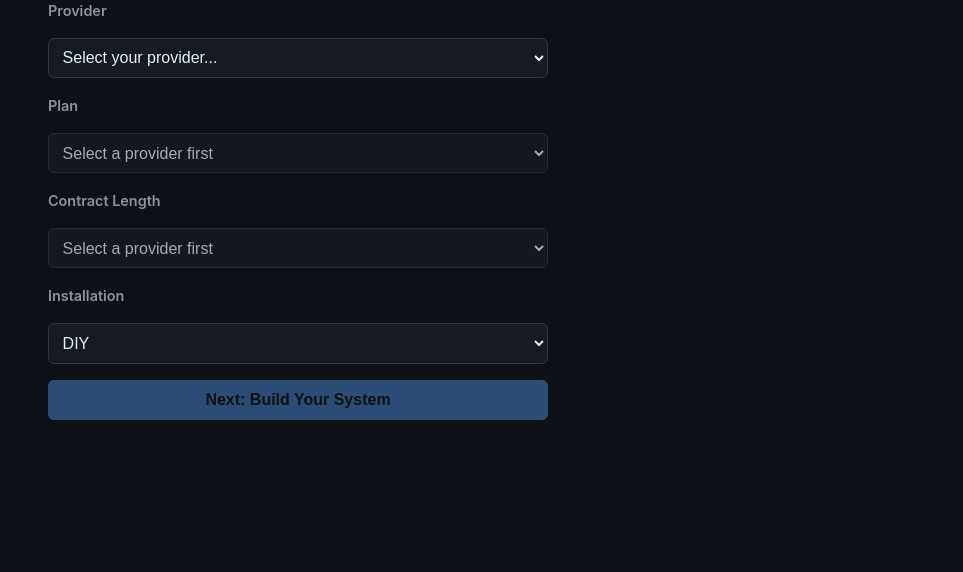
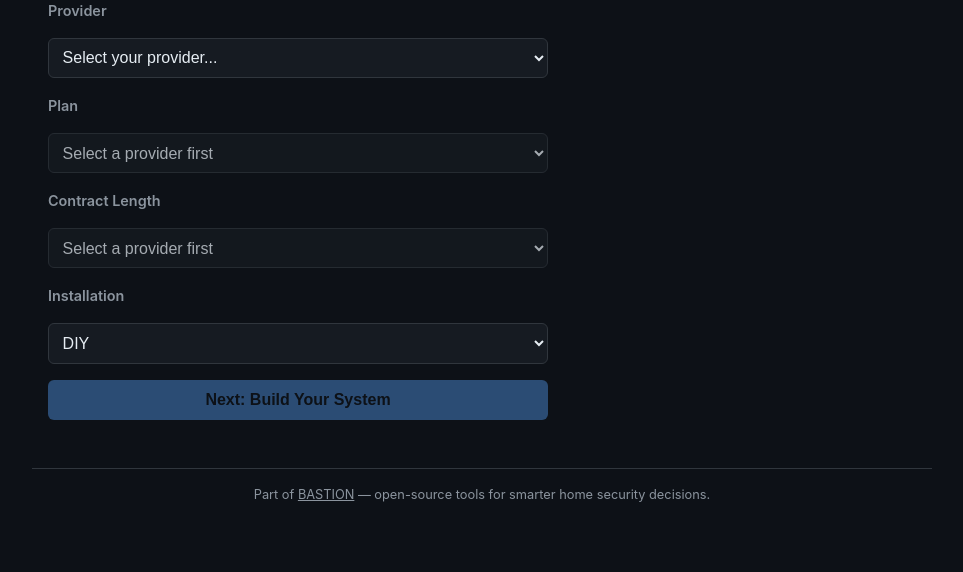
Before and after one commit to Pachacutie/bastion-cost-engine, a Flask app: page / in a window 1280 px wide. Shown: the part 162-734 px from the top of the page, without its empty margins (158-1121 px from the left). Run offline with Flask 3, Linux system fonts and the light colour scheme.

Commit message:
feat: subtle footer linking back to BASTION portfolio

```diff
--- a/static/style.css
+++ b/static/style.css
@@ -201,6 +201,14 @@ main li { margin-bottom: 0.3rem; }
 main p { margin-bottom: 1rem; }
 main a { color: var(--accent); }
 
+footer {
+    max-width: 900px; margin: 3rem auto 1.5rem; padding: 1rem 1rem 0;
+    border-top: 1px solid var(--border);
+    text-align: center; font-size: 0.8rem; color: var(--text-muted);
+}
+
+footer a { color: var(--text-muted); text-decoration: underline; }
+
 @media (max-width: 700px) {
     .device-row { grid-template-columns: 1fr 1fr; gap: 0.3rem; }
     .running-totals { flex-direction: column; gap: 0.5rem; }
--- a/templates/base.html
+++ b/templates/base.html
@@ -14,6 +14,9 @@
     <main>
         {% block content %}{% endblock %}
     </main>
+    <footer>
+        Part of <a href="https://github.com/Pachacutie/BASTION">BASTION</a> — open-source tools for smarter home security decisions.
+    </footer>
     {% block scripts %}{% endblock %}
 </body>
 </html>
```
